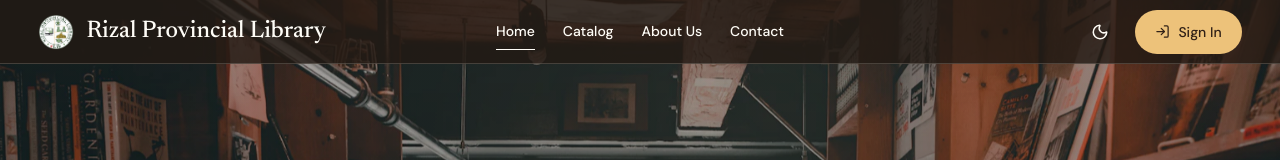
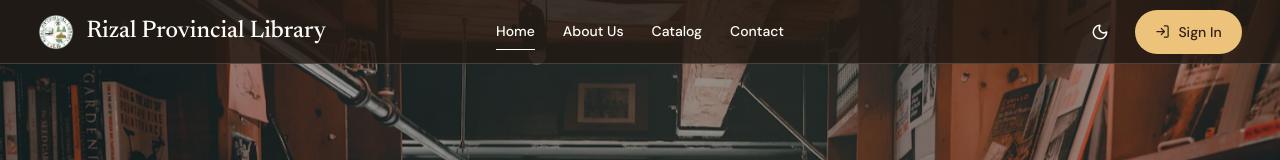
Before and after one commit to tatagos0101-bit/RPL-SYSTEM, a React (Vite) app in the folder frontend/: page / in a window 1280 px wide. Shown: the top 160 px of the page. Built offline with nearby package versions, Linux system fonts and the light colour scheme; no server answers.

Commit message:
Place About Us before Catalog in public navigation

```diff
--- a/frontend/src/components/Navbar.jsx
+++ b/frontend/src/components/Navbar.jsx
@@ -73,8 +73,8 @@ const Navbar = () => {
         {isPublicDiscovery && (
             <div className="discovery-nav-links">
               <Link to="/" aria-current={location.pathname === '/' && !location.hash ? 'page' : undefined}>Home</Link>
+              <Link to="/#about-us" aria-current={location.pathname === '/' && location.hash === '#about-us' ? 'location' : undefined}>About Us</Link>
               <Link to="/browse" aria-current={location.pathname === '/browse' ? 'page' : undefined}>Catalog</Link>
-              <Link to="/#about-us" aria-current={location.pathname === '/' && location.hash === '#about-us' ? 'location' : undefined}>About Us</Link>
               <Link to="/#contact" aria-current={location.pathname === '/' && location.hash === '#contact' ? 'location' : undefined}>Contact</Link>
             </div>
         )}
```
